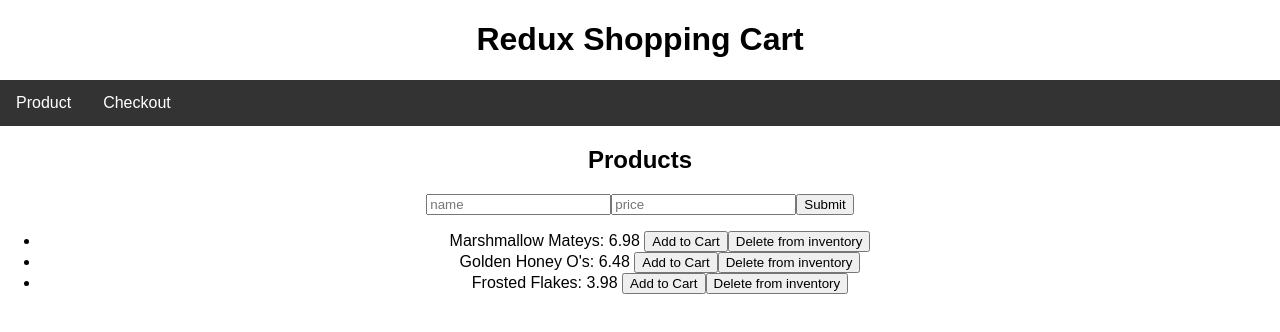
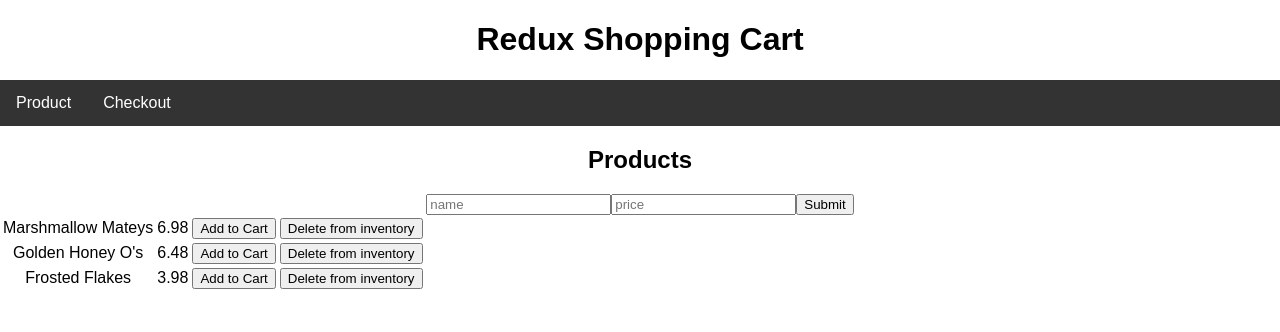
Before and after one commit to KxcCarter/redux-shopping-cart, a React (Create React App) app: page /#/ in a window 1280 px wide. Shown: the top 332 px of the page. Built offline with nearby package versions, Linux system fonts and the light colour scheme.

Commit message:
Changes product list from a ul to a table. Clears inputs upon submit.

```diff
--- a/src/components/ProductForm/ProductForm.js
+++ b/src/components/ProductForm/ProductForm.js
@@ -6,7 +6,7 @@ class ProductForm extends Component {
   // if you're only using something in one component,
   // you do not need to move it to redux
   state = {
-    productToAdd: { name: '', price: 0 },
+    productToAdd: { name: '', price: '' },
   };
 
   handleChange = (fieldKey) => (event) => {
@@ -24,13 +24,27 @@ class ProductForm extends Component {
       type: 'ADD_NEW_PRODUCT',
       payload: this.state.productToAdd,
     });
+
+    this.setState({
+      productToAdd: { name: '', price: '' },
+    });
   };
 
   render() {
     return (
       <form onSubmit={this.addProduct}>
-        <input onChange={this.handleChange('name')} type="text" placeholder="name" />
-        <input onChange={this.handleChange('price')} type="text" placeholder="price" />
+        <input
+          onChange={this.handleChange('name')}
+          type="text"
+          placeholder="name"
+          value={this.state.productToAdd.name}
+        />
+        <input
+          onChange={this.handleChange('price')}
+          type="text"
+          placeholder="price"
+          value={this.state.productToAdd.price}
+        />
         <input type="submit" value="Submit" />
       </form>
     );
--- a/src/components/ProductList/ProductList.js
+++ b/src/components/ProductList/ProductList.js
@@ -7,11 +7,13 @@ class ProductList extends Component {
   render() {
     return (
       <div>
-        <ul>
-          {this.props.products.map((product, i) => {
-            return <ProductListItem key={i} index={i} product={product} />;
-          })}
-        </ul>
+        <table>
+          <tbody>
+            {this.props.products.map((product, i) => {
+              return <ProductListItem key={i} index={i} product={product} />;
+            })}
+          </tbody>
+        </table>
       </div>
     );
   }
--- a/src/components/ProductListItem/ProductListItem.js
+++ b/src/components/ProductListItem/ProductListItem.js
@@ -3,7 +3,6 @@ import { connect } from 'react-redux';
 
 class ProductListItem extends Component {
   addProductToCart = () => {
-    console.log(this.props.product);
     this.props.dispatch({
       type: 'ADD_TO_CART',
       payload: this.props.product,
@@ -11,7 +10,6 @@ class ProductListItem extends Component {
   };
 
   deleteProduct = (index) => (event) => {
-    console.log('we will delete', index);
     this.props.dispatch({
       type: 'DELETE_PRODUCT',
       payload: index,
@@ -20,11 +18,16 @@ class ProductListItem extends Component {
 
   render() {
     return (
-      <li>
-        {this.props.product.name}: {this.props.product.price}{' '}
-        <button onClick={this.addProductToCart}>Add to Cart</button>
-        <button onClick={this.deleteProduct(this.props.index)}>Delete from inventory</button>
-      </li>
+      <tr>
+        <td>{this.props.product.name}</td>
+        <td>{this.props.product.price}</td>
+        <td>
+          <button onClick={this.addProductToCart}>Add to Cart</button>
+        </td>
+        <td>
+          <button onClick={this.deleteProduct(this.props.index)}>Delete from inventory</button>
+        </td>
+      </tr>
     );
   }
 }
```
